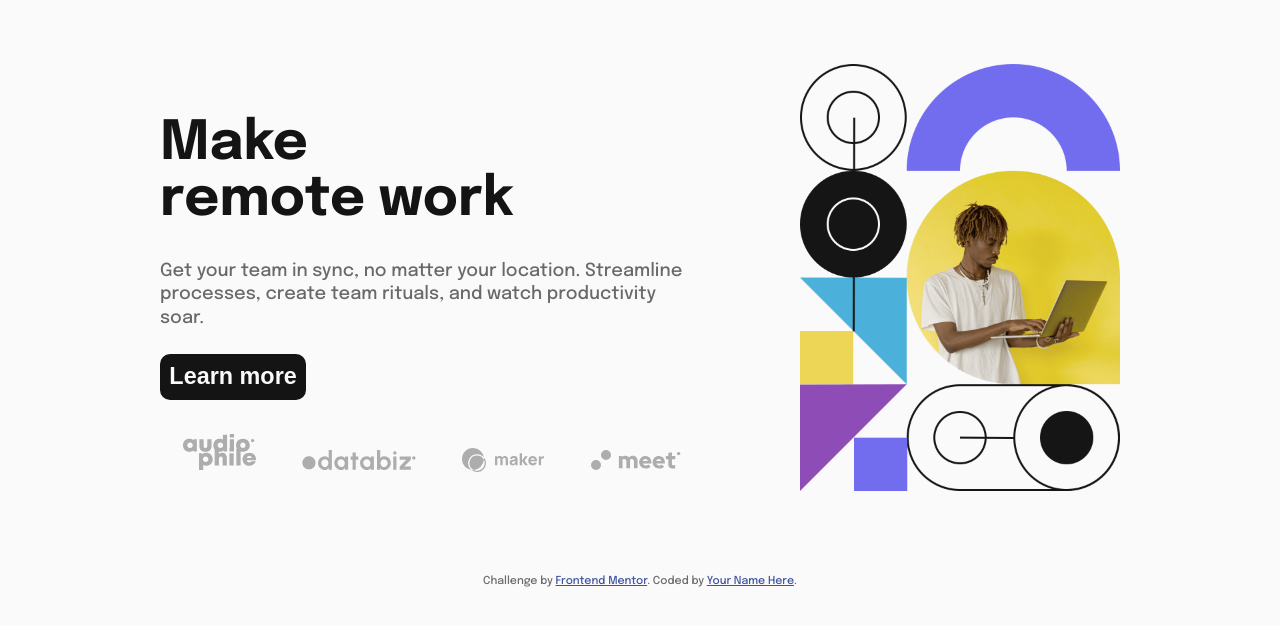
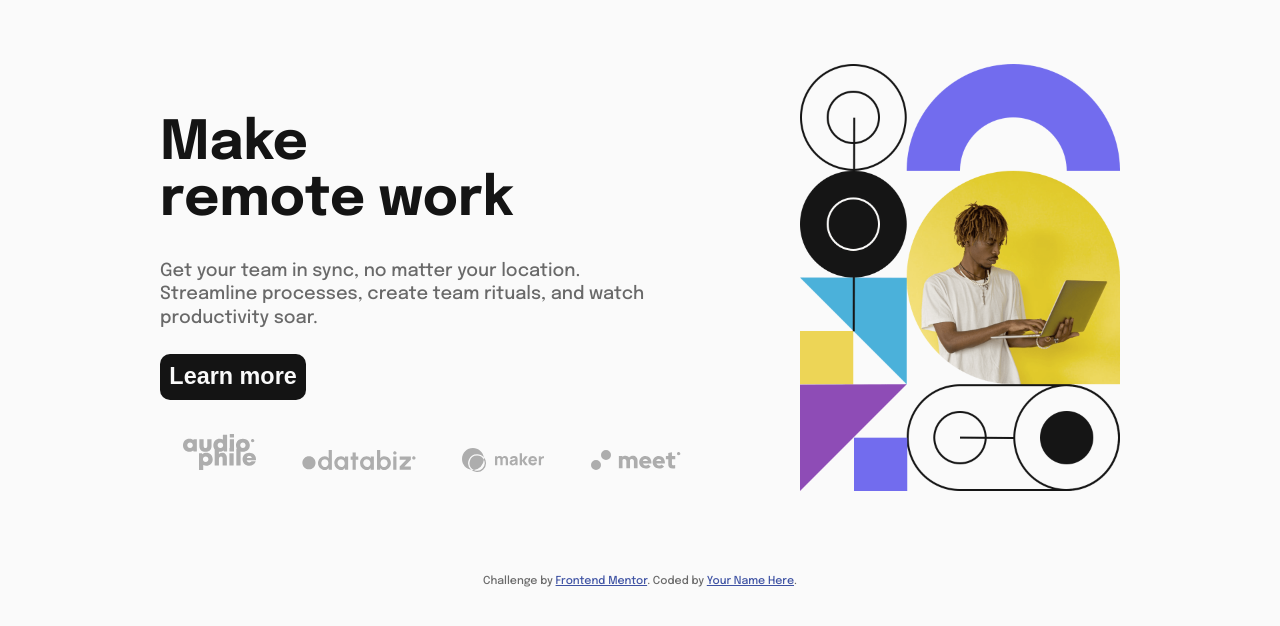
Before and after one commit to ssenyondo67/intro-section-with-dropdown-navigation, a plain HTML site: page index.html in a window 1280 px wide. Shown: the part 76-702 px from the top of the page. Drawn offline with Linux system fonts and the light colour scheme.

Commit message:
description max-width
reducing the description max-width

```diff
--- a/style.css
+++ b/style.css
@@ -151,10 +151,11 @@ nav .list{
     font-size: 1.8em;
     margin-block: 2rem;
 }
-.description{
+
+.description {
     line-height: 1.3;
     margin-bottom: 1.5rem;
-}
+    max-width: 500px; }
 .btn{
 
     cursor: pointer;
```
